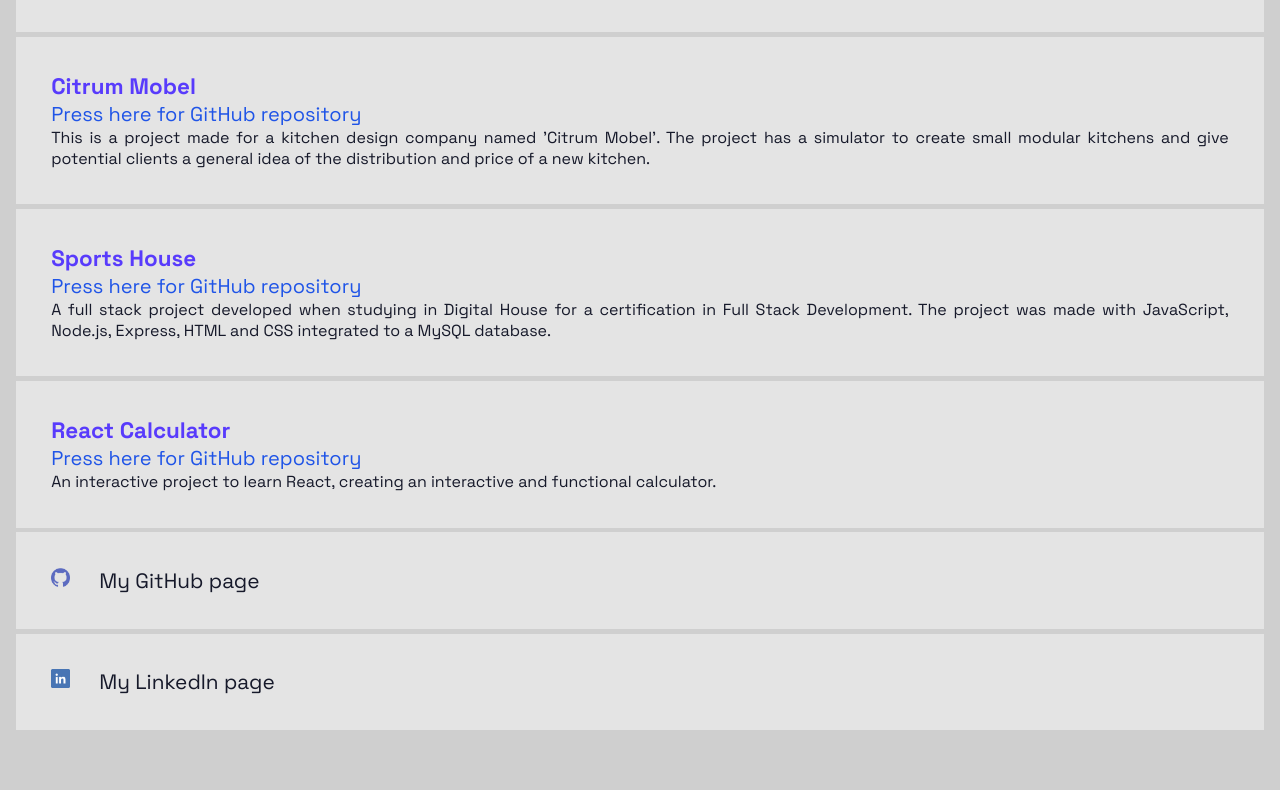
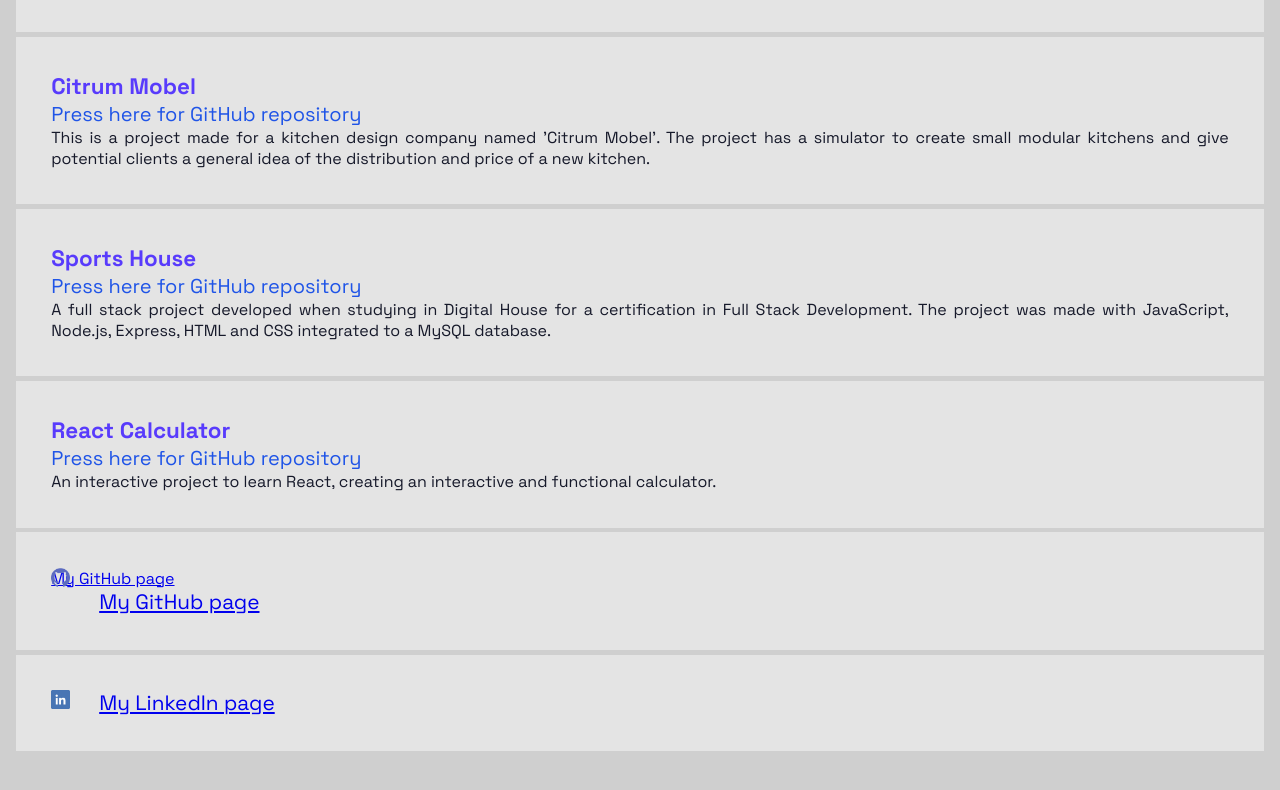
Before and after one commit to konradkn/portfolio_konrad_kn, a plain HTML site: page index.html in a window 1280 px wide. Shown: the part 610-1400 px from the top of the page. Drawn offline with Linux system fonts and the light colour scheme.

```diff
--- a/index.html
+++ b/index.html
@@ -187,18 +187,19 @@
             </div>
             <div class="project">
                 <img src="./resources/images/github.png" class="github-img" alt="" height="150px">
-                <a class="link" href="https://github.com/konradkn"></a>
+                <a class="link" href="https://github.com/konradkn">My GitHub page</a>
 
-                <p class="git-link-text">My GitHub page</p>
+                <a href="https://github.com/konradkn"><p class="git-link-text">My GitHub page</p></a>
 
 
             </div>
             <div class="project">
 
                 <img src="./resources/images/linkedin.png" alt="" height="120px" class="linkedin-img">
-                <a class="link" href="https://www.linkedin.com/in/konrad-kn/"></a>
+                <a class="link" href="https://www.linkedin.com/in/konrad-kn/">
+                <p class="git-link-text">My LinkedIn page</p>
+            </a>
 
-                <p class="git-link-text">My LinkedIn page</p>
 
             </div>
             <!-- <div class="project">
--- a/style.css
+++ b/style.css
@@ -265,8 +265,9 @@ summary {
     width: 8rem;
     display: flex;
     justify-content: center;
-    user-select: none;
+    /* user-select: none; */
     /* border-radius: 4px; */
+    z-index: 90;
     border-bottom-left-radius: 20px;
 }
 
```
